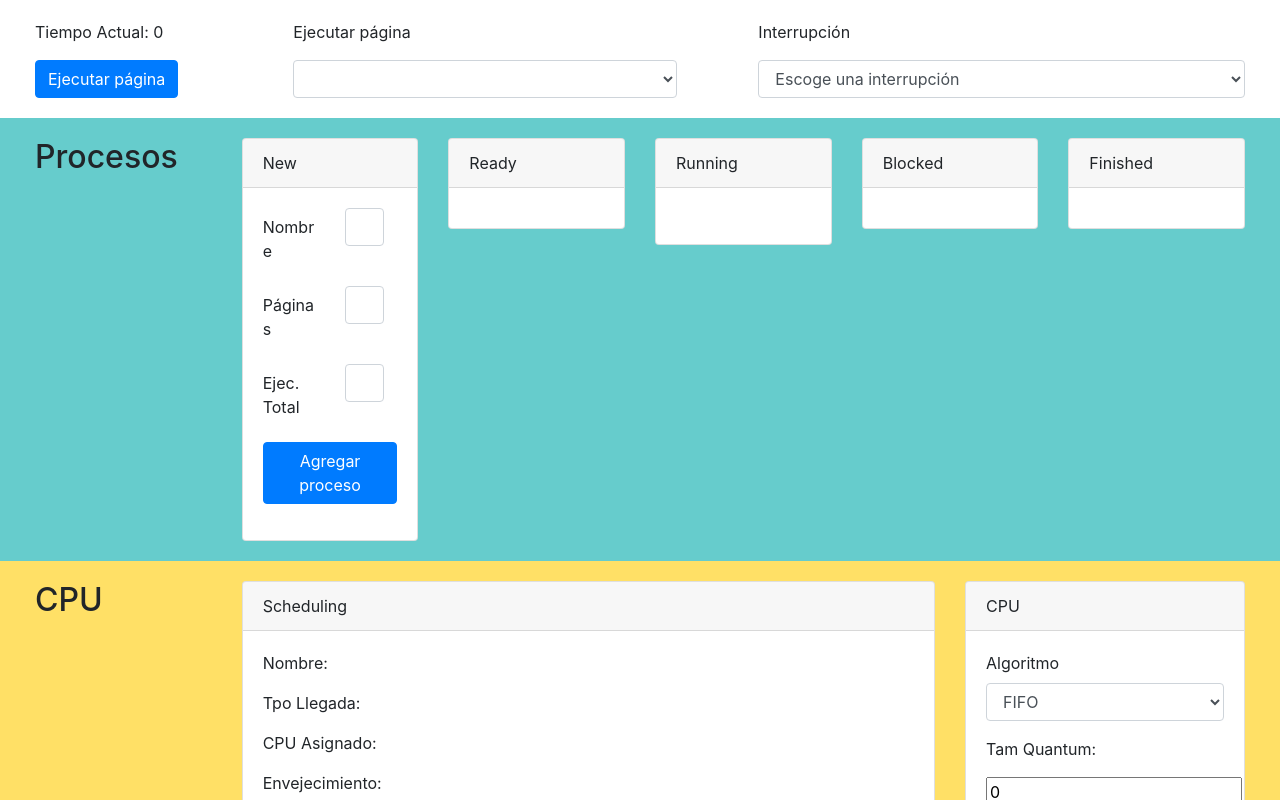
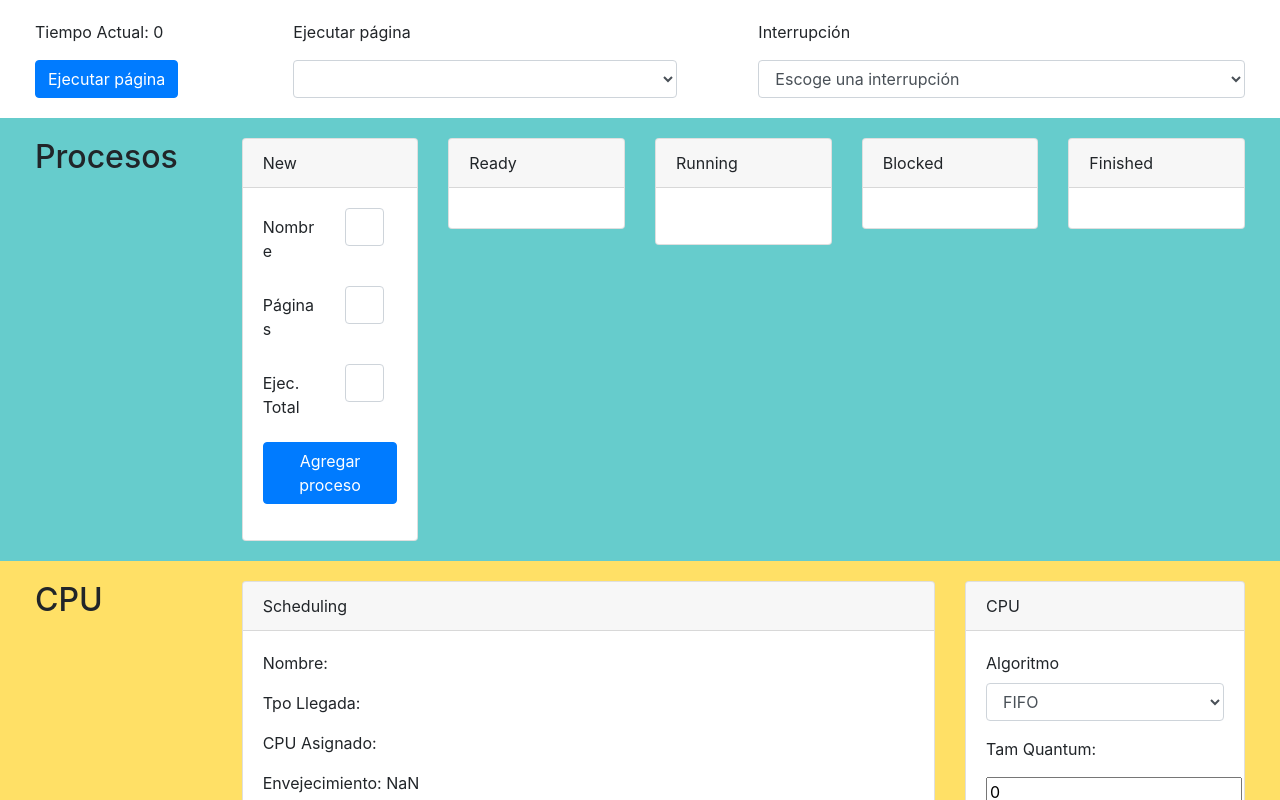
Before and after one commit to mauriciodeleonc/OS-Kernel, a React (Create React App) app: page / in a window 1280 px wide. Shown: the top 800 px of the page. Built offline with nearby package versions, Linux system fonts and the light colour scheme.

Commit message:
envejecimiento arreglado

```diff
--- a/src/App.js
+++ b/src/App.js
@@ -206,7 +206,6 @@ class App extends React.Component {
           quantumRestante: state.algoritmoCPU === "rr" ? state.running.quantumRestante - 1 : state.running.quantumRestante,
           cpuAsignado: state.running.cpuAsignado + 1,
           cpuRestante: state.running.cpuRestante - 1,
-          envejecimiento: state.tiempoActual - state.running.llegada - state.running.cpuAsignado,
         },
         ready: this.envejecerProcesos(state.ready)
 
--- a/src/Scheduling.js
+++ b/src/Scheduling.js
@@ -12,7 +12,7 @@ class Scheduling extends React.Component {
                         <p>Nombre: {this.props.running.nombreProceso}</p>
                         <p>Tpo Llegada: {this.props.running.llegada}</p>
                         <p>CPU Asignado: {this.props.running.cpuAsignado}</p>
-                        <p>Envejecimiento: {this.props.running.envejecimiento}</p>
+                        <p>Envejecimiento: {this.props.tiempoActual - this.props.running.llegada - this.props.running.cpuAsignado} </p>
                         <p>CPU Restante: {this.props.running.cpuRestante}</p>
                         <p>Quantum Restante: {this.props.running.quantumRestante}</p>
                         </>
```
